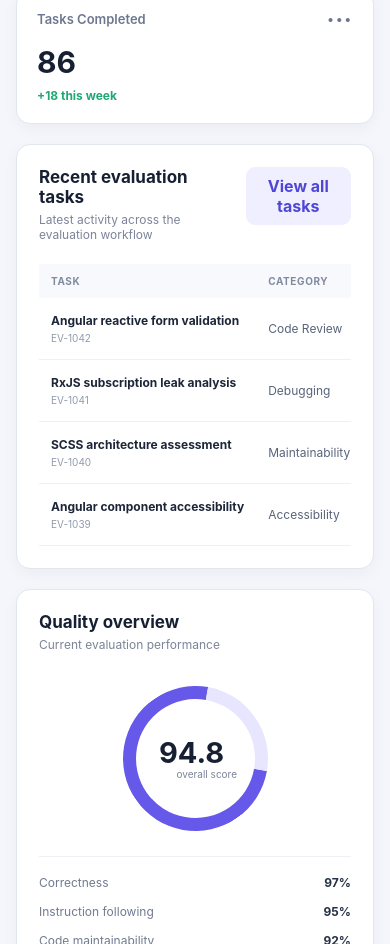
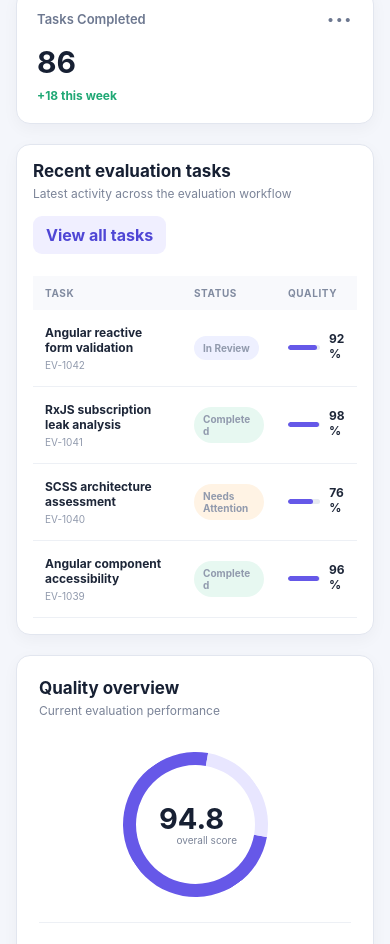
Before and after one commit to kinyah-eng/angular-ai-evaluation-dashboard, an Angular app: page / in a window 390 px wide. Shown: the part 980-1924 px from the top of the page. Built offline with nearby package versions, Linux system fonts and the light colour scheme.

Commit message:
fix: improve dashboard table responsiveness

```diff
--- a/src/app/app.scss
+++ b/src/app/app.scss
@@ -470,3 +470,89 @@ table {
     grid-template-columns: 1fr;
   }
 }
+
+/* Responsive task table improvements */
+table {
+  table-layout: fixed;
+
+  th:nth-child(1) {
+    width: 32%;
+  }
+
+  th:nth-child(2) {
+    width: 17%;
+  }
+
+  th:nth-child(3) {
+    width: 18%;
+  }
+
+  th:nth-child(4) {
+    width: 17%;
+  }
+
+  th:nth-child(5) {
+    width: 16%;
+  }
+
+  td {
+    white-space: normal;
+    overflow-wrap: anywhere;
+  }
+}
+
+@media (max-width: 980px) {
+  table {
+    th:nth-child(2),
+    td:nth-child(2) {
+      display: none;
+    }
+
+    th:nth-child(1) {
+      width: 34%;
+    }
+
+    th:nth-child(3) {
+      width: 24%;
+    }
+
+    th:nth-child(4) {
+      width: 22%;
+    }
+
+    th:nth-child(5) {
+      width: 20%;
+    }
+  }
+}
+
+@media (max-width: 680px) {
+  table {
+    min-width: 0;
+
+    th:nth-child(3),
+    td:nth-child(3) {
+      display: none;
+    }
+
+    th:nth-child(1) {
+      width: 46%;
+    }
+
+    th:nth-child(4) {
+      width: 29%;
+    }
+
+    th:nth-child(5) {
+      width: 25%;
+    }
+  }
+
+  .panel--tasks {
+    padding: 16px;
+  }
+
+  .panel__header {
+    flex-direction: column;
+  }
+}
```
